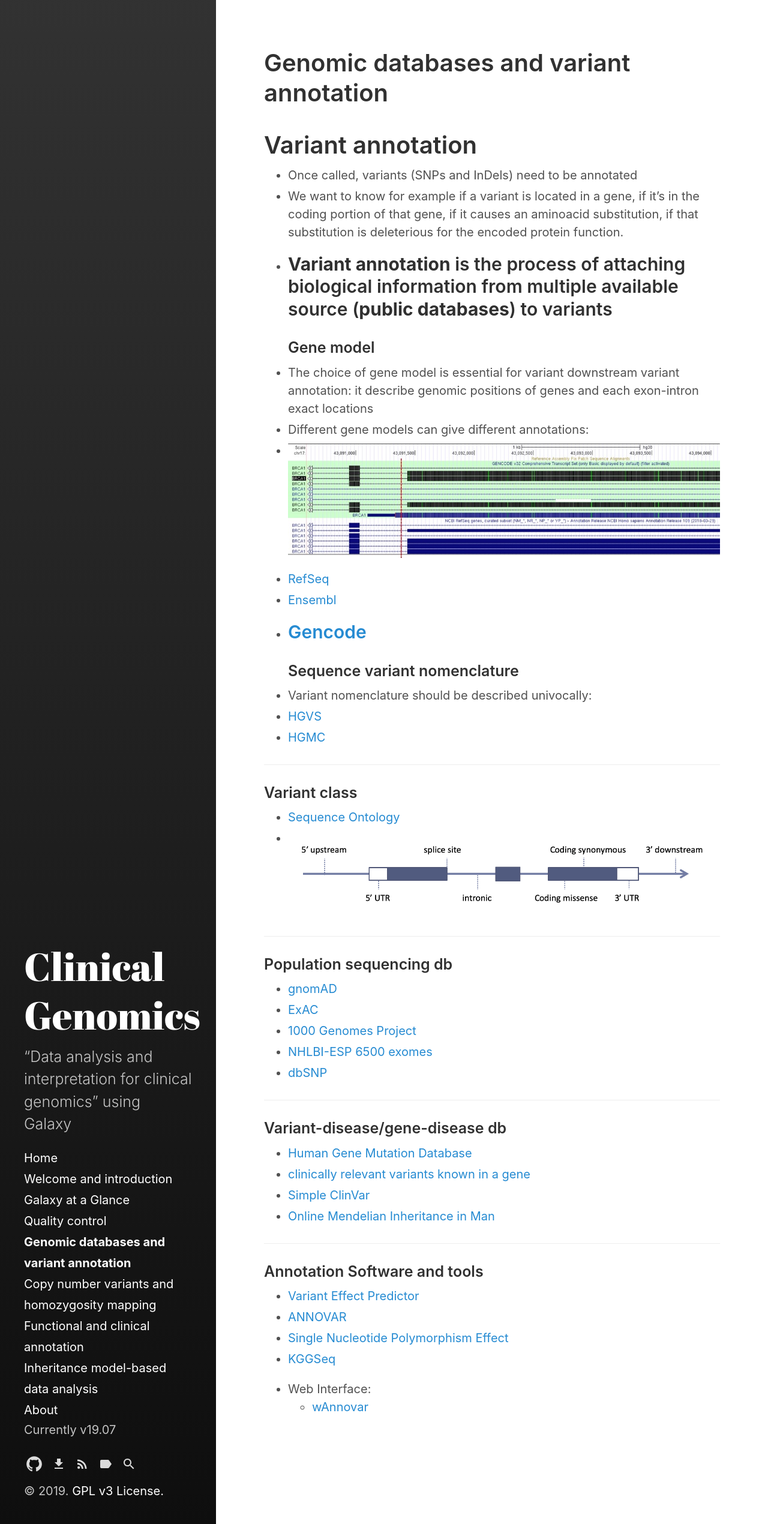
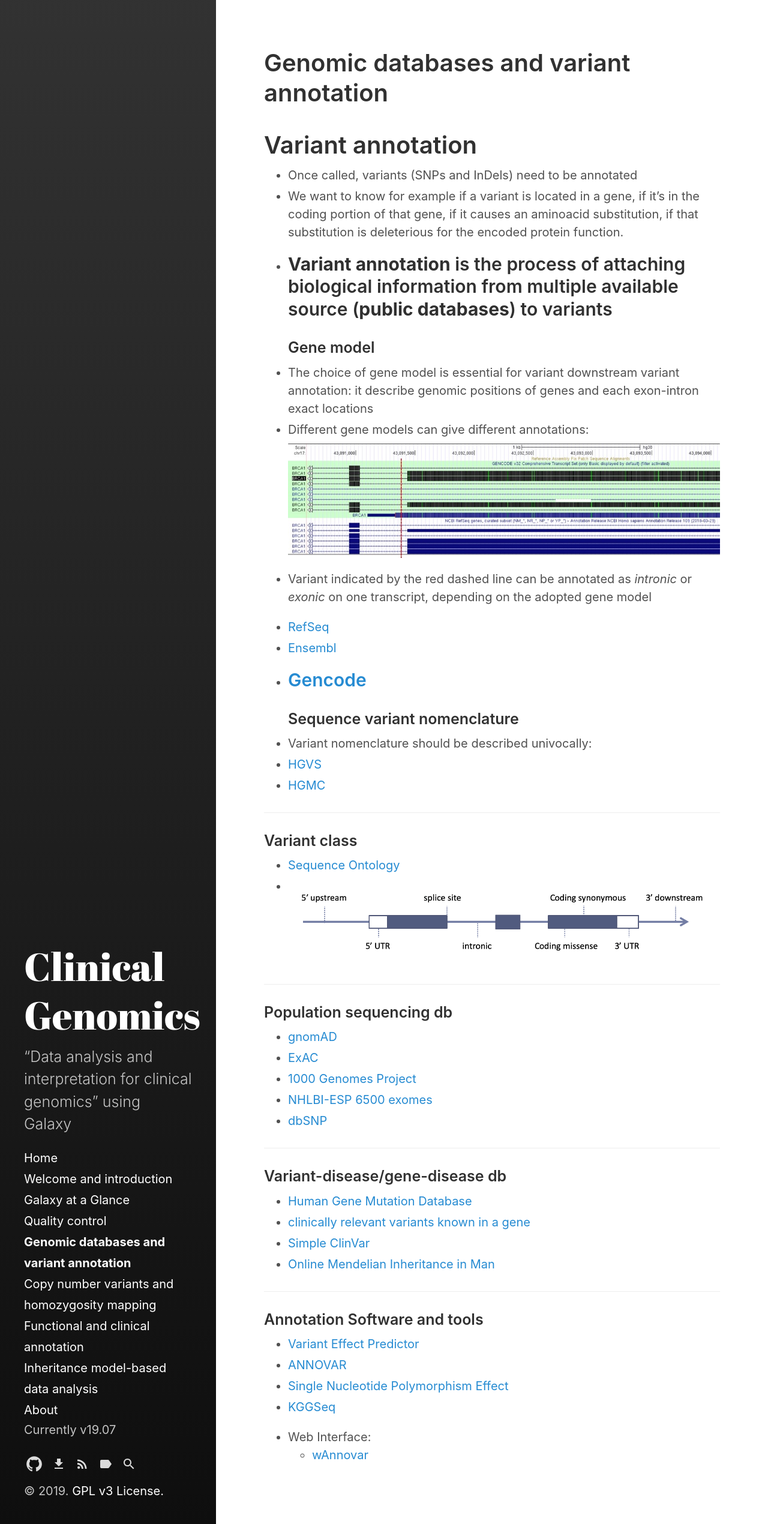
Before and after one commit to sigu-training/clinical_genomics, a Jekyll site: the page built from lectures/04.db.md, in a window 1280 px wide. Shown: the whole page at 60% size. Built offline with Jekyll 4.4.1, drawn with Linux system fonts in a browser that asks for light colours.

Commit message:
Update 04.db.md

```diff
--- a/lectures/04.db.md
+++ b/lectures/04.db.md
@@ -16,6 +16,7 @@ sidebar_link: true
 -	The choice of gene model is essential for variant downstream variant annotation: it describe genomic positions of genes and each exon-intron exact locations
 -	Different gene models can give different annotations:
 -	![BRCA1]({{site.url}}{{site.baseurl}}/images/brca1_var.jpg)
+Variant indicated by the red dashed line can be annotated as *intronic* or *exonic* on one transcript, depending on the adopted gene model
 
 - [RefSeq](https://www.ncbi.nlm.nih.gov/refseq/)
 - [Ensembl](https://www.ensembl.org/Homo_sapiens/Info/Index)
```
